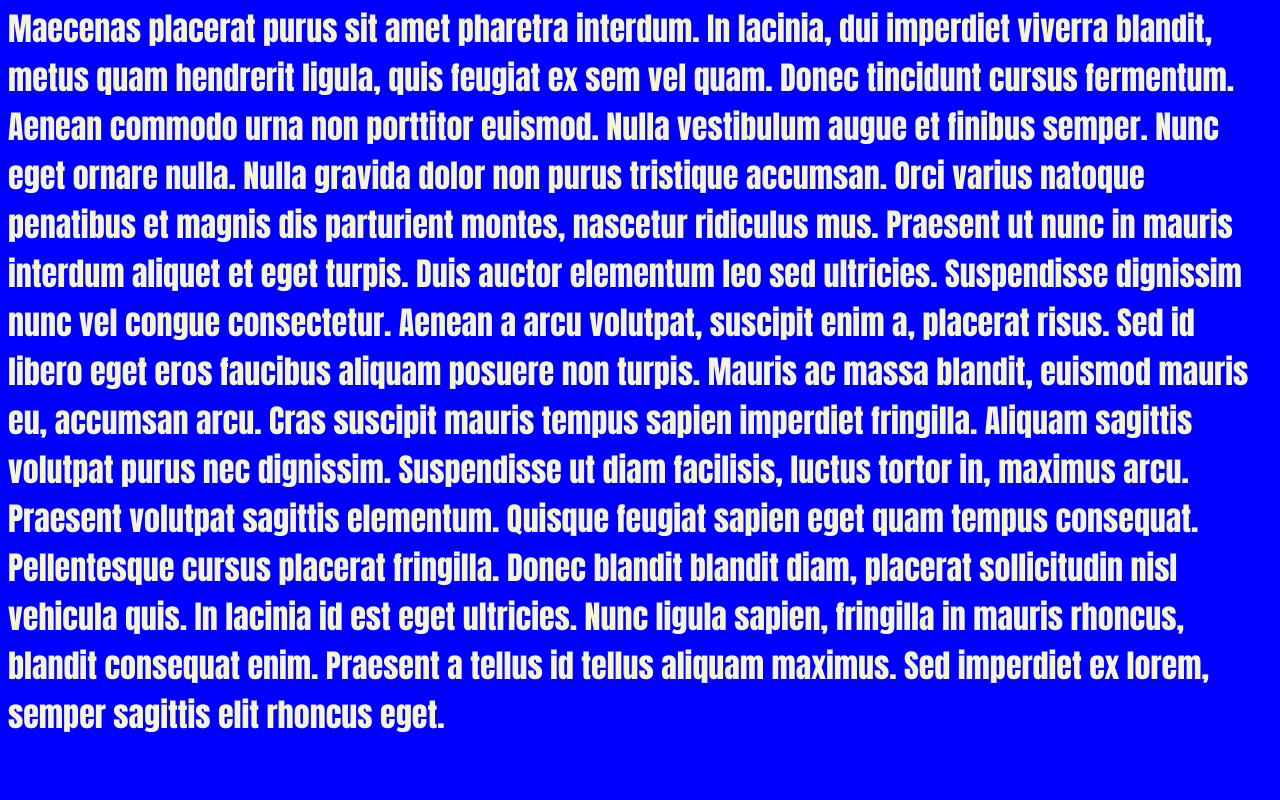
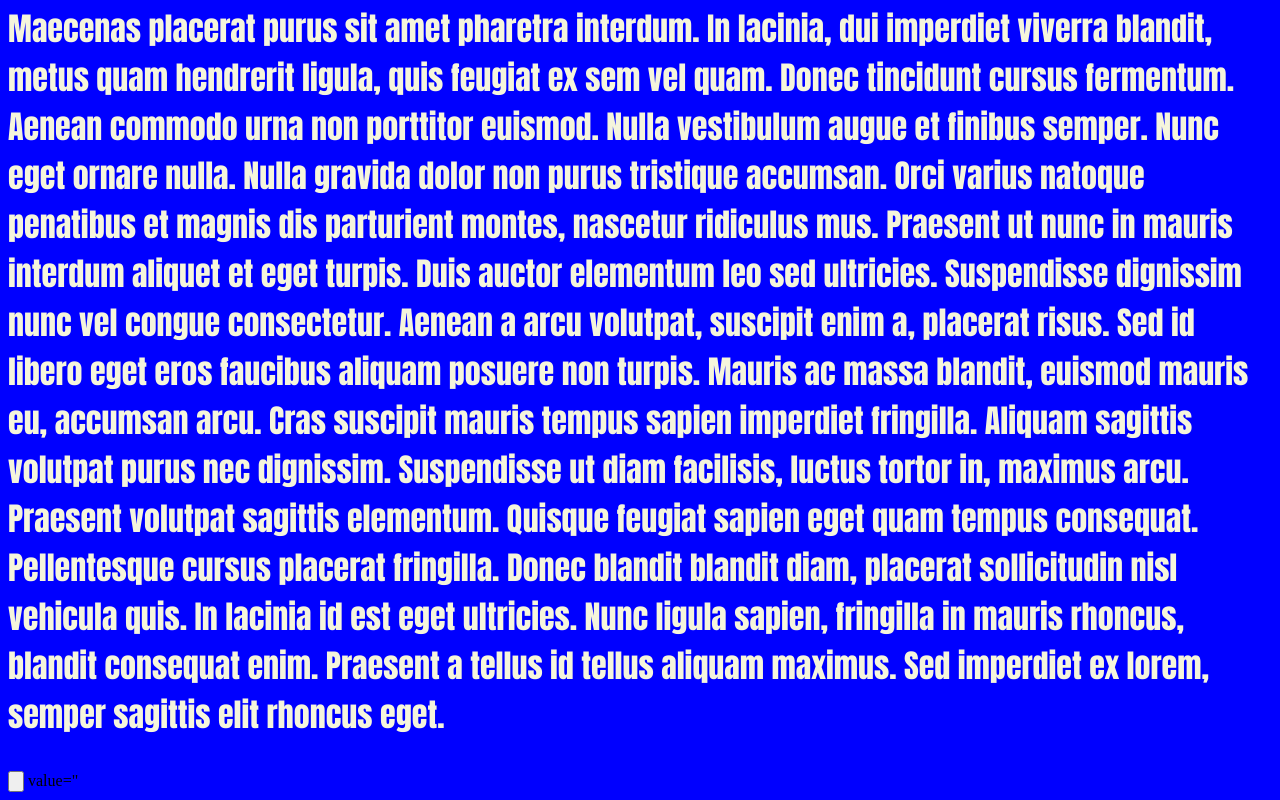
Before and after one commit to Fiestadepayton/12noviembre, a plain HTML site: page index.html in a window 1280 px wide. Shown: the part 565-1365 px from the top of the page. Before the commit the page ends 1336 px from the top, so only its background shows below. Drawn offline with Linux system fonts and the light colour scheme.

Commit message:
Update index.html

```diff
--- a/index.html
+++ b/index.html
@@ -16,5 +16,6 @@
         In lacinia, dui imperdiet viverra blandit, metus quam hendrerit ligula, quis feugiat ex sem vel quam. Donec tincidunt cursus fermentum. Aenean commodo urna non porttitor euismod. Nulla vestibulum augue et finibus semper. Nunc eget ornare nulla. Nulla gravida dolor non purus tristique accumsan. Orci varius natoque penatibus et magnis dis parturient montes, nascetur ridiculus mus. Praesent ut nunc in mauris interdum aliquet et eget turpis. Duis auctor elementum leo sed ultricies. Suspendisse dignissim nunc vel congue consectetur.
 
         Aenean a arcu volutpat, suscipit enim a, placerat risus. Sed id libero eget eros faucibus aliquam posuere non turpis. Mauris ac massa blandit, euismod mauris eu, accumsan arcu. Cras suscipit mauris tempus sapien imperdiet fringilla. Aliquam sagittis volutpat purus nec dignissim. Suspendisse ut diam facilisis, luctus tortor in, maximus arcu. Praesent volutpat sagittis elementum. Quisque feugiat sapien eget quam tempus consequat. Pellentesque cursus placerat fringilla. Donec blandit blandit diam, placerat sollicitudin nisl vehicula quis. In lacinia id est eget ultricies. Nunc ligula sapien, fringilla in mauris rhoncus, blandit consequat enim. Praesent a tellus id tellus aliquam maximus. Sed imperdiet ex lorem, semper sagittis elit rhoncus eget. </p>
-</body>
+  <input type="button"> value="
+  </body>
 </html>
```
